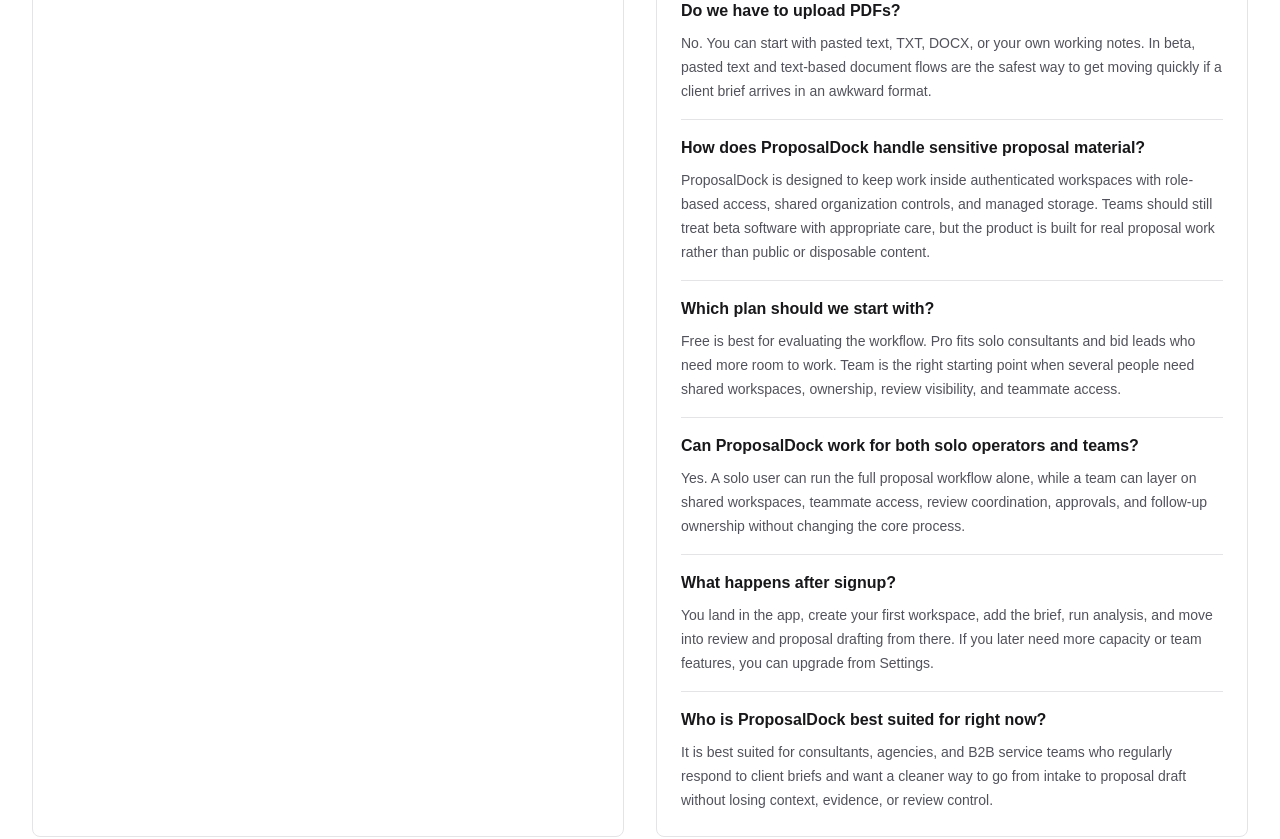
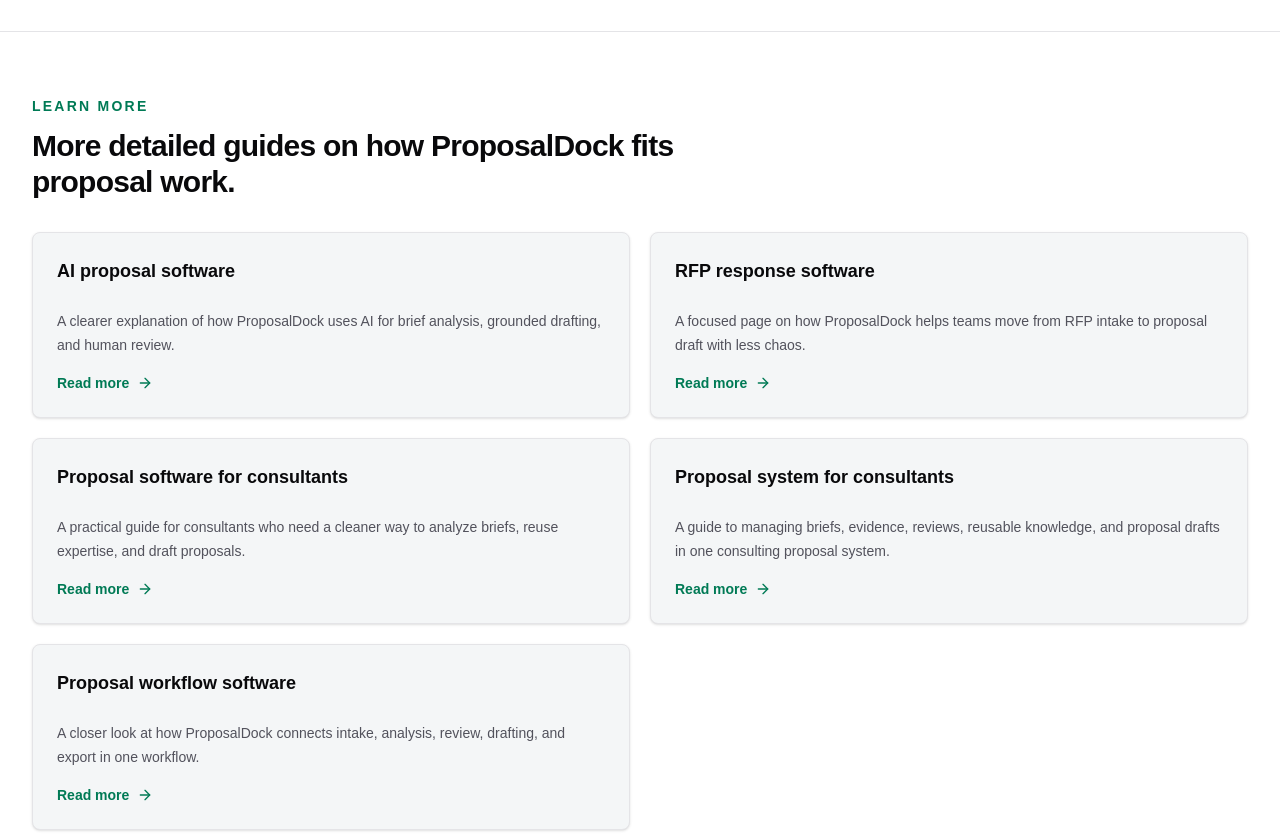
Before and after one commit to proposaldock/pdock, a Next.js app: page / in a window 1280 px wide. Shown: the part 7140-7979 px from the top of the page. Built offline with nearby package versions, Linux system fonts and the light colour scheme; no server answers; the database is empty.

Commit message:
Fix remaining Yoast SEO issues

```diff
--- a/app/page.tsx
+++ b/app/page.tsx
@@ -324,44 +324,14 @@
       "ProposalDock is built around the proposal workflow itself, not around freeform prompting. It keeps the brief, knowledge base, analysis, review decisions, section approvals, ownership, and export flow inside one workspace so the team can actually operate the response together.",
   },
   {
-    question: "How does AI fit into the workflow?",
-    answer:
-      "AI helps read the brief, surface requirements, flag risks, and generate grounded draft content. The team still reviews the output, approves sections, adds comments, assigns follow-up, and decides what is safe to send. The goal is faster proposal work, not blind automation.",
-  },
-  {
     question: "Can we reuse approved company material across proposals?",
     answer:
       "Yes. ProposalDock includes a knowledge base where you can keep approved case studies, support language, delivery approach, security content, and other reusable material, then attach the relevant assets to a live workspace when you need them.",
   },
   {
-    question: "Do we have to upload PDFs?",
-    answer:
-      "No. You can start with pasted text, TXT, DOCX, or your own working notes. In beta, pasted text and text-based document flows are the safest way to get moving quickly if a client brief arrives in an awkward format.",
-  },
-  {
-    question: "How does ProposalDock handle sensitive proposal material?",
-    answer:
-      "ProposalDock is designed to keep work inside authenticated workspaces with role-based access, shared organization controls, and managed storage. Teams should still treat beta software with appropriate care, but the product is built for real proposal work rather than public or disposable content.",
-  },
-  {
     question: "Which plan should we start with?",
     answer:
       "Free is best for evaluating the workflow. Pro fits solo consultants and bid leads who need more room to work. Team is the right starting point when several people need shared workspaces, ownership, review visibility, and teammate access.",
-  },
-  {
-    question: "Can ProposalDock work for both solo operators and teams?",
-    answer:
-      "Yes. A solo user can run the full proposal workflow alone, while a team can layer on shared workspaces, teammate access, review coordination, approvals, and follow-up ownership without changing the core process.",
-  },
-  {
-    question: "What happens after signup?",
-    answer:
-      "You land in the app, create your first workspace, add the brief, run analysis, and move into review and proposal drafting from there. If you later need more capacity or team features, you can upgrade from Settings.",
-  },
-  {
-    question: "Who is ProposalDock best suited for right now?",
-    answer:
-      "It is best suited for consultants, agencies, and B2B service teams who regularly respond to client briefs and want a cleaner way to go from intake to proposal draft without losing context, evidence, or review control.",
   },
 ] as const;
 
```
